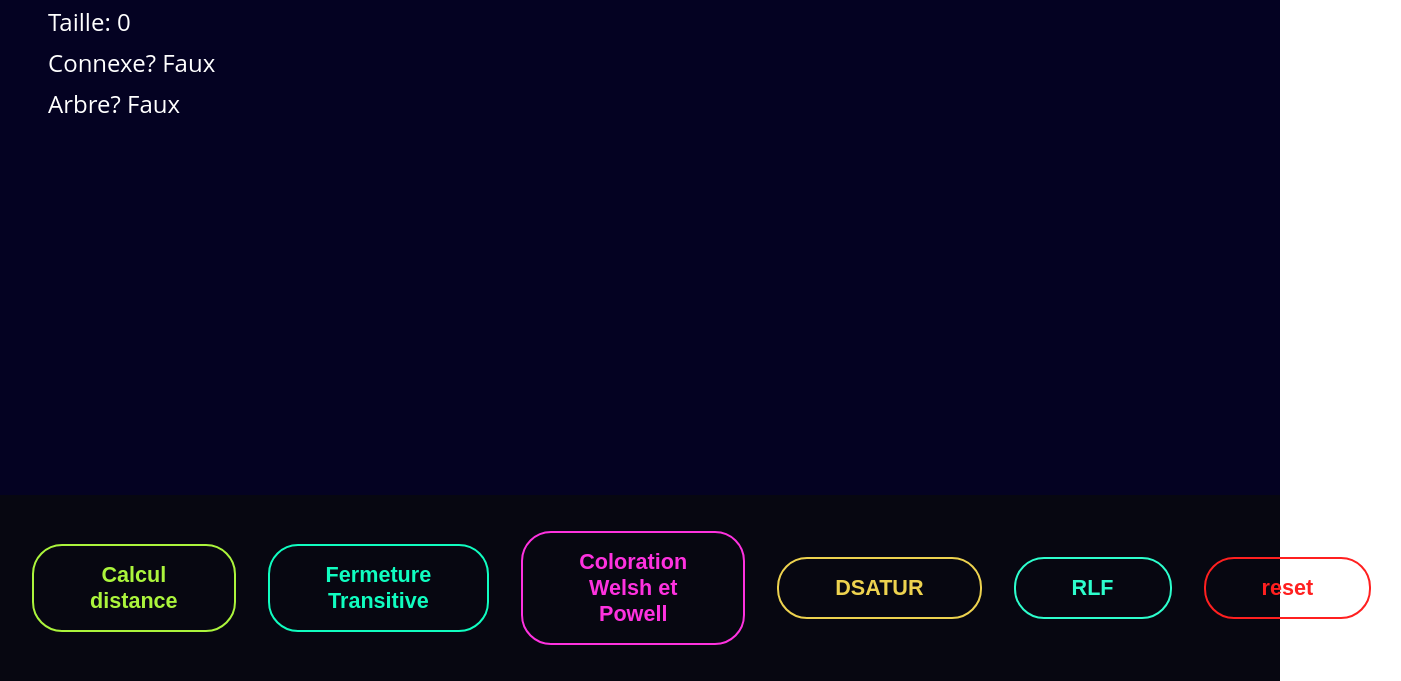
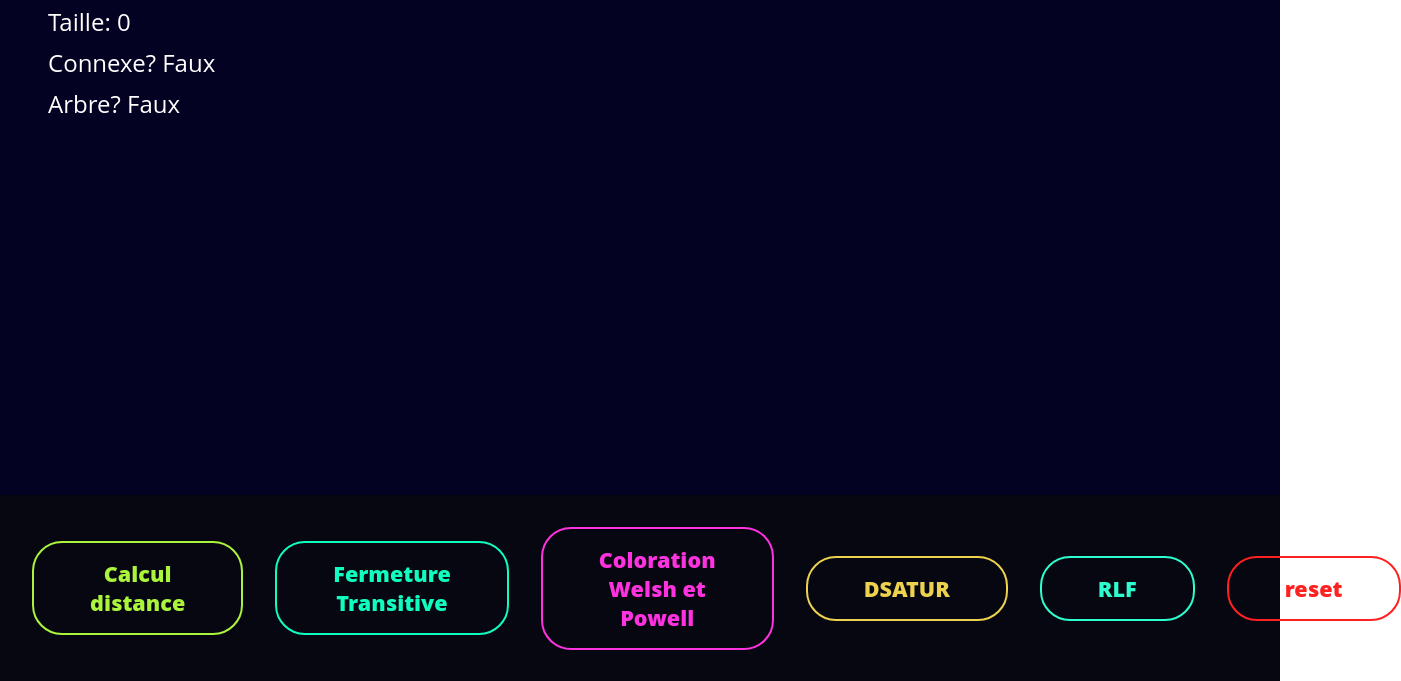
Before and after one commit to hipip/graph-visualization, a plain HTML site: page index.html in a window 1280 px wide. Shown: the part 119-800 px from the top of the page, 1401 px wide, since content can reach past the window. Drawn offline with Linux system fonts and the light colour scheme.

Commit message:
Fix font-family for buttons to inherit

```diff
--- a/src/style.css
+++ b/src/style.css
@@ -24,6 +24,10 @@ body {
 
 button {
   cursor: pointer;
+}
+
+button {
+  font-family: inherit;
 }
 
 #main-area {
```
